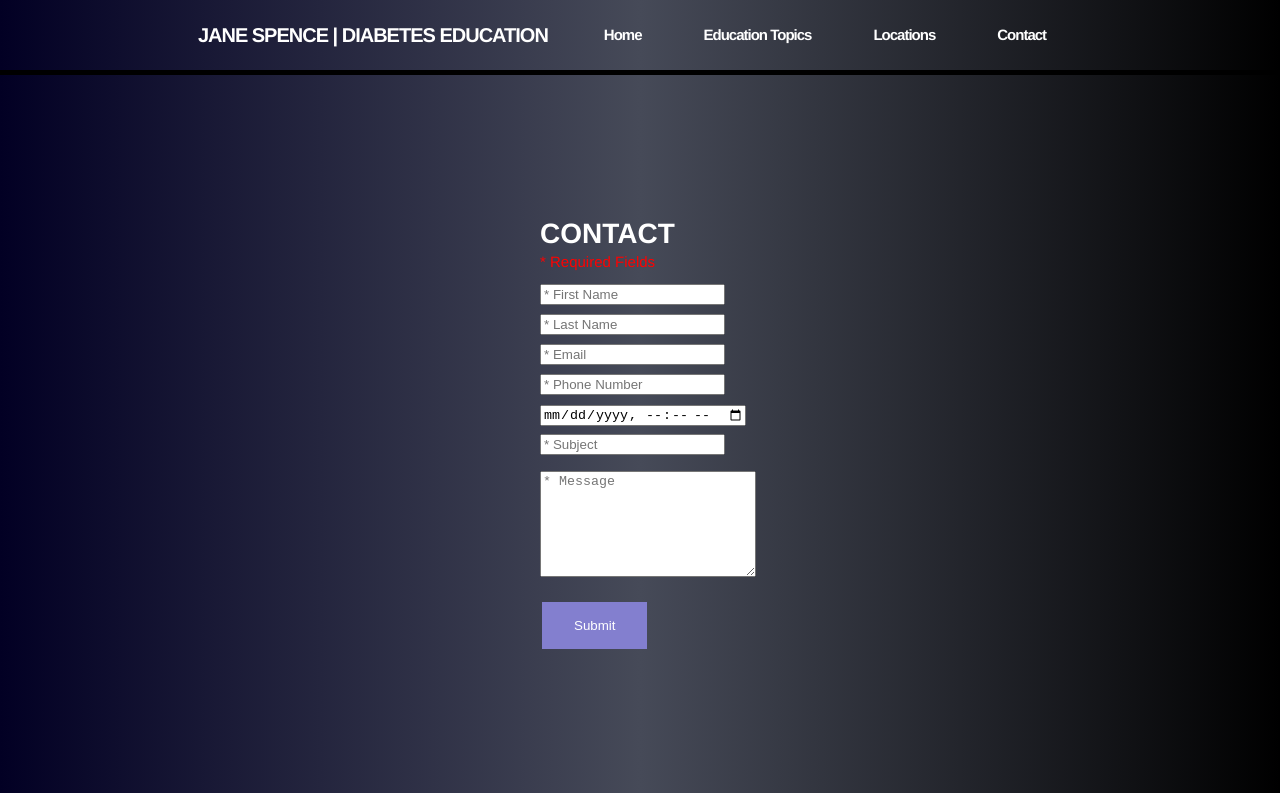
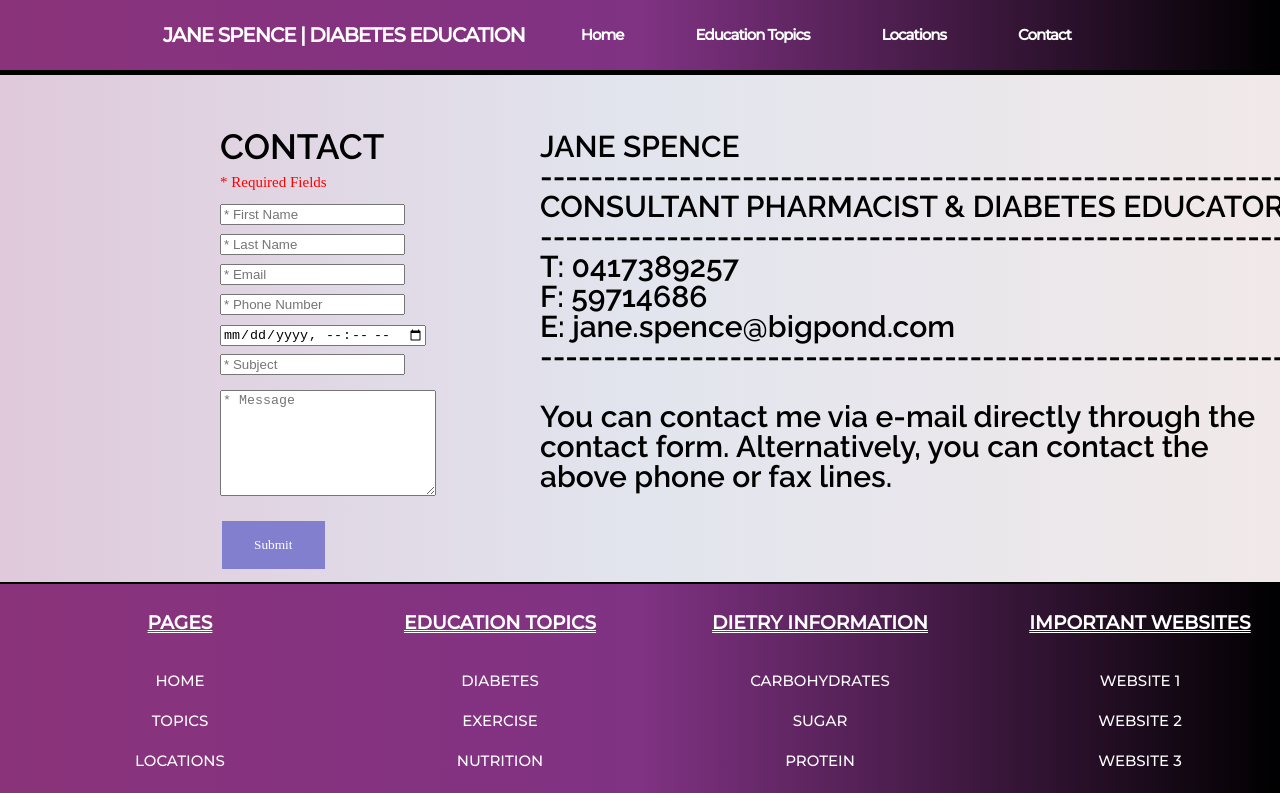
Before and after one commit to jackedwardbeard/01-Jane_Spence, a React (Create React App) app in the folder jane_spence/: page /contact in a window 1280 px wide. Shown: the top 793 px of the page. Built offline with nearby package versions, Linux system fonts and the light colour scheme; what google-maps-react would draw is missing.

Commit message:
Lots of visual updates - moving divs around. Also added a small description to the contact page.

```diff
--- a/jane_spence/src/App.css
+++ b/jane_spence/src/App.css
@@ -1,3 +1,6 @@
+@import url('https://fonts.googleapis.com/css2?family=Raleway:wght@600&display=swap');
+@import url('https://fonts.googleapis.com/css2?family=Montserrat:wght@500&family=Raleway:wght@600&display=swap');
+
 .App {
   text-align: center;
 }
@@ -6,55 +9,25 @@
 .App-header {
 
 
-  background: rgb(2,0,36);
-background: linear-gradient(90deg, rgba(2,0,36,1) 0%, rgba(70,74,88,1) 50%, rgba(0,0,0,1) 100%);
-  min-height: 100vh;
+  background: linear-gradient(90deg, rgb(223, 201, 219) 0%, rgb(226, 229, 238) 50%, rgb(241, 233, 233) 100%);
+  min-height: 65vh;
   display: flex;
   flex-direction: column;
   align-items: center;
   justify-content: top;
   color: rgb(255, 255, 255);
-  font-family: 'Helvetica Neue', sans-serif;
+  font-family: 'Montserrat';
   font-size: 50px; font-weight: bold;
   letter-spacing: -1px;
   line-height: 2;
   text-align: center;
 }
 
-.App-link {
-  color: #61dafb;
-}
-
-.contactMeTitle {
-
-  color: white;
-	font-family: 'Helvetica Neue', sans-serif;
-	font-size: 28px;
-	font-weight: bold;
-	letter-spacing: 0px;
-	line-height: 0;
-  text-align: left;
-
-}
-
-.contactMeForm {
-
-  width: 200px;
-  margin: auto;
-  color: white;
-	font-family: 'Helvetica Neue', sans-serif;
-	font-size: 20px;
-	font-weight: lighter;
-	letter-spacing: 0px;
-	line-height: 1.5;
-  text-align: left;
-
-}
 
 .topicTitle {
 
   color: white;
-	font-family: 'Helvetica Neue', sans-serif;
+	font-family: 'Raleway', cursive;
 	font-size: 28px;
 	font-weight: bold;
 	letter-spacing: 0px;
@@ -67,7 +40,7 @@ background: linear-gradient(90deg, rgba(2,0,36,1) 0%, rgba(70,74,88,1) 50%, rgba
 .locationsTitle {
 
   color: white;
-	font-family: 'Helvetica Neue', sans-serif;
+	font-family: 'Raleway', cursive;
 	font-size: 28px;
 	font-weight: bold;
 	letter-spacing: 0px;
@@ -80,7 +53,7 @@ background: linear-gradient(90deg, rgba(2,0,36,1) 0%, rgba(70,74,88,1) 50%, rgba
 .homeTitle {
 
   color: white;
-	font-family: 'Helvetica Neue', sans-serif;
+	font-family: 'Raleway', cursive;
 	font-size: 28px;
 	font-weight: bold;
 	letter-spacing: 0px;
@@ -90,15 +63,6 @@ background: linear-gradient(90deg, rgba(2,0,36,1) 0%, rgba(70,74,88,1) 50%, rgba
 
 }
 
-.requiredFields {
-
-  color: red;
-  font-size: 15px;
-  font-family:'Helvetica Neue', sans-serif;
-  text-align: left;
-  font-weight: lighter;
-  line-height: 0px;
-}
 
 .submit {
 
@@ -109,6 +73,7 @@ background: linear-gradient(90deg, rgba(2,0,36,1) 0%, rgba(70,74,88,1) 50%, rgba
   text-decoration: none;
   margin: 15px 2px;
   cursor: pointer;
+  font-family: 'Monserrat';
 
 }
 
--- /dev/null
+++ b/jane_spence/src/components/Contact.css
@@ -0,0 +1,77 @@
+@import url('https://fonts.googleapis.com/css2?family=Raleway:wght@600&display=swap');
+
+
+#contactDetails li {
+    list-style-type: none;
+  }
+
+
+
+.requiredFields {
+
+    color: red;
+    font-size: 15px;
+    font-family: '', cursive;
+    text-align: left;
+    font-weight: lighter;
+    line-height: 0px;
+  }
+
+.contactMeTitle {
+
+    color: rgb(0, 0, 0);
+    font-family: 'Raleway';
+	font-size: 35px;
+	font-weight: bold;
+	letter-spacing: 0px;
+	line-height: 0;
+    text-align: left;
+
+}
+
+.contactMeForm {
+
+    width: 280px;
+    margin: auto;
+    margin-top: 15%;
+    margin-left: -100%;
+    color: rgb(0, 0, 0);
+	font-family: 'Raleway';
+	font-size: 20px;
+	font-weight: normal;
+	letter-spacing: 0px;
+	line-height: 1.5;
+    text-align: left;
+
+}
+
+.contactDetails {
+
+    color: rgb(0, 0, 0);
+    font-family: 'Raleway';
+	font-size: 30px;
+    width: 800px;
+    margin: auto;
+    margin-top: -172%;
+    margin-left: 100%;
+    float: left;
+	font-weight: normal;
+	letter-spacing: 0px;
+	line-height: 1;
+    text-align: left;
+
+}
+
+.img {
+
+
+    margin: auto;
+    margin-top: 18%;
+    margin-left: 0%;
+
+}
+
+.grid-container {
+
+    display: flex;
+}
--- a/jane_spence/src/components/Contact.js
+++ b/jane_spence/src/components/Contact.js
@@ -1,11 +1,13 @@
 import React from 'react';
 import Navbar from './Navbar/Navbar.js';
+import './Contact.css';
 
 const Contact = () => {
     return (
         <div className="App-header">
+			<Navbar></Navbar>
+        <div className="grid-container">
 
-        <Navbar></Navbar>
 			<div className="contactMeForm">
 			<h3 className="contactMeTitle">
 				CONTACT
@@ -13,6 +15,7 @@ const Contact = () => {
 			<h3 className="requiredFields">
 				* Required Fields
 			</h3>
+
 			<form action="store_feedback.php" method="post">
 				<input name="firstname" type="text" placeholder="* First Name"/>
 				<input name="lastname" type="text" placeholder="* Last Name"/>
@@ -23,8 +26,22 @@ const Contact = () => {
 				<textarea className="messageBox" name="message" type="text" placeholder="* Message"/>
 				<input className="submit" name="submit" type="submit"/>
 			</form>
+			<div className="contactDetails">
+					<ul id="contactDetails">
+						<li>JANE SPENCE</li>
+						<li>-----------------------------------------------------------</li>
+						<li>CONSULTANT PHARMACIST & DIABETES EDUCATOR</li>
+						<li>-----------------------------------------------------------</li>
+						<li>T: 0417389257</li>
+						<li>F: 59714686</li>
+						<li>E: jane.spence@bigpond.com</li>
+						<li>-----------------------------------------------------------</li>
+						<p>You can contact me via e-mail directly through the contact form. Alternatively, you can contact the above phone or fax lines. </p>
+					</ul>
+			</div>
 			</div>
 
+		</div>
     </div>
 
     );
--- a/jane_spence/src/components/Footer/Footer.css
+++ b/jane_spence/src/components/Footer/Footer.css
@@ -1,11 +1,14 @@
+@import url('https://fonts.googleapis.com/css2?family=Raleway:wght@600&display=swap');
+@import url('https://fonts.googleapis.com/css2?family=Montserrat:wght@500&family=Raleway:wght@600&display=swap');
 
   .footer {
       color: white;
-      background: rgb(2,0,36);
-background: linear-gradient(90deg, rgba(2,0,36,1) 0%, rgba(70,74,88,1) 50%, rgba(0,0,0,1) 100%);
+      background: linear-gradient(90deg, rgb(138, 51, 123) 0%, rgb(128, 50, 131) 50%, rgba(0,0,0,1) 100%);
       bottom: 0;
-      height: px;
+      height: 40px;
       width: 100%;
+      font-family: 'Montserrat';
+      font-size: 15px;
 
   }
 
@@ -20,7 +23,6 @@ background: linear-gradient(90deg, rgba(2,0,36,1) 0%, rgba(70,74,88,1) 50%, rgba
     height: 100%;
     height: 30px;
     line-height: 40px;
-    background: linear-gradient(to right, #000046, #1cb5e0); /* W3C, IE 10+/ Edge, Firefox 16+, Chrome 26+, Opera 12+, Safari 7+ */;
   }
 
 
--- a/jane_spence/src/components/Footer/Footer2.css
+++ b/jane_spence/src/components/Footer/Footer2.css
@@ -1,9 +1,10 @@
+@import url('https://fonts.googleapis.com/css2?family=Montserrat:wght@500&family=Raleway:wght@600&display=swap');
+@import url('https://fonts.googleapis.com/css2?family=Raleway:wght@600&display=swap');
 
-  .footer2 {
+.footer2 {
     color: white;
-    background: rgb(2,0,36);
-background: linear-gradient(90deg, rgba(2,0,36,1) 0%, rgba(70,74,88,1) 50%, rgba(0,0,0,1) 100%);
-    bottom: 0;
+    background: linear-gradient(90deg, rgb(138, 51, 123) 0%, rgb(128, 50, 131) 50%, rgba(0,0,0,1) 100%);    bottom: 0;
+    font-family: 'Montserrat';
     height: 280px;
     width: 100%;
     outline: black;
@@ -12,13 +13,16 @@ background: linear-gradient(90deg, rgba(2,0,36,1) 0%, rgba(70,74,88,1) 50%, rgba
 }
 
 .footer2title {
-    text-decoration: u;
+    text-decoration: underline;
+    text-decoration-thickness: 1px;
+    text-decoration-style: double;
+
 }
 
 
 .col {
     float: left;
-    width: 33.33%;
+    width: 25%;
 }
 
 .row {
@@ -26,8 +30,7 @@ background: linear-gradient(90deg, rgba(2,0,36,1) 0%, rgba(70,74,88,1) 50%, rgba
   height: 100%;
   height: 40px;
   line-height: 40px;
-  background: rgb(2,0,36);
-  background: linear-gradient(90deg, rgba(2,0,36,1) 0%, rgba(70,74,88,1) 50%, rgba(0,0,0,1) 100%);
+
 }
 
 .row:after {
--- a/jane_spence/src/components/Footer/Footer2.js
+++ b/jane_spence/src/components/Footer/Footer2.js
@@ -11,7 +11,7 @@ class Footer extends Component{
 
                           <div className="col">
                               <ul id="col">
-                                  <h4 className="footer2title">PAGES</h4>
+                                  <h3 className="footer2title">PAGES</h3>
                                   <nav>
                                     <li>
                                         <a className="nav-links" href="//localhost:3000/home" >HOME</a>
@@ -31,7 +31,7 @@ class Footer extends Component{
 
                           <div className="col">
                               <ul id="col">
-                                <h4 className="footer2title"> TOPICS </h4>
+                                <h3 className="footer2title"> EDUCATION TOPICS </h3>
                                 <nav>
                                     <li>
                                         <a className="nav-links" href="//localhost:3000/contact" >DIABETES</a>
@@ -51,7 +51,7 @@ class Footer extends Component{
 
                           <div className="col">
                               <ul id="col">
-                                <h4 className="footer2title"> DIETRY INFORMATION </h4>
+                                <h3 className="footer2title"> DIETRY INFORMATION </h3>
                                 <nav>
                                     <li>
                                         <a className="nav-links" href="//localhost:3000/contact" >CARBOHYDRATES</a>
@@ -69,6 +69,23 @@ class Footer extends Component{
                               </ul>
                           </div>
 
+                          <div className="col">
+                              <ul id="col">
+                                <h3 className="footer2title"> IMPORTANT WEBSITES </h3>
+                                <nav>
+                                    <li>
+                                        <a className="nav-links" href="//localhost:3000/contact" >WEBSITE 1</a>
+                                    </li>
+                                    <li>
+                                        <a className="nav-links" href="//localhost:3000/contact" >WEBSITE 2</a>
+                                    </li>
+                                    <li>
+                                        <a className="nav-links" href="//localhost:3000/contact" >WEBSITE 3</a>
+                                    </li>
+                                </nav>
+                              </ul>
+                          </div>
+
                     </div>
 
                 </div>
--- a/jane_spence/src/components/Locations.css
+++ b/jane_spence/src/components/Locations.css
@@ -1,5 +1,6 @@
 .mapInformation {
 
+    margin: auto;
     position: relative;
     font-size: 20px;
 }
@@ -9,5 +10,5 @@
 }
 
 .locationsTitle {
-    top: 1000%;
+    margin: auto;
 }
--- a/jane_spence/src/components/Navbar/Navbar.css
+++ b/jane_spence/src/components/Navbar/Navbar.css
@@ -1,7 +1,6 @@
 .NavbarItems {
 
-    background: rgb(2,0,36);
-    background: linear-gradient(90deg, rgba(2,0,36,1) 0%, rgba(70,74,88,1) 50%, rgba(0,0,0,1) 100%);
+    background: linear-gradient(90deg, rgb(138, 51, 123) 0%, rgb(128, 50, 131) 50%, rgba(0,0,0,1) 100%);
     outline: solid black;
     outline-width: 5px;
     height: 70px;
@@ -32,7 +31,7 @@
 .nav-menu {
     display: grid;
     grid-template-columns: repeat(5, auto);
-    grid-gap: 30px;
+    grid-gap: 40px;
     list-style: none;
     text-align: center;
 }
@@ -50,7 +49,7 @@
     transition: all 0.2s ease-out;
 }
 
-@media screen and (max-width: 980px) {
+@media screen and (max-width: 100%) {
     .NavbarItems {
         position: relative;
     }
```
Also changed, not shown: jane_spence/public/contact.jpg (added). Lines whose indentation alone changed are shown as unchanged.
